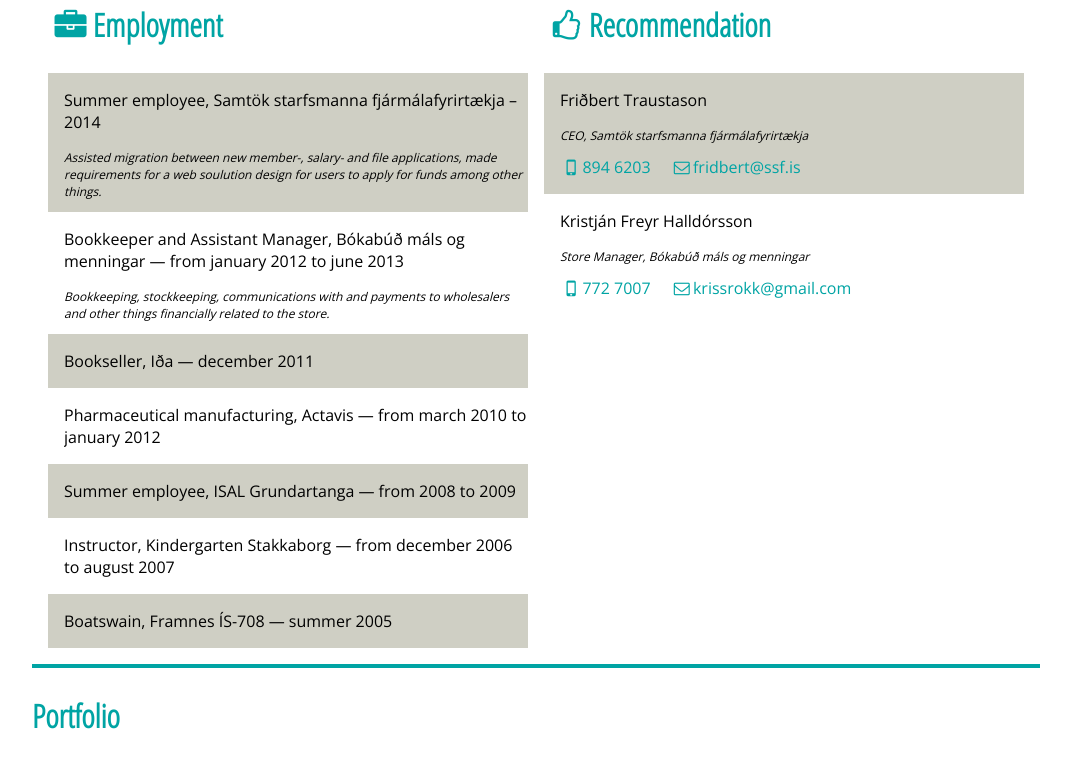
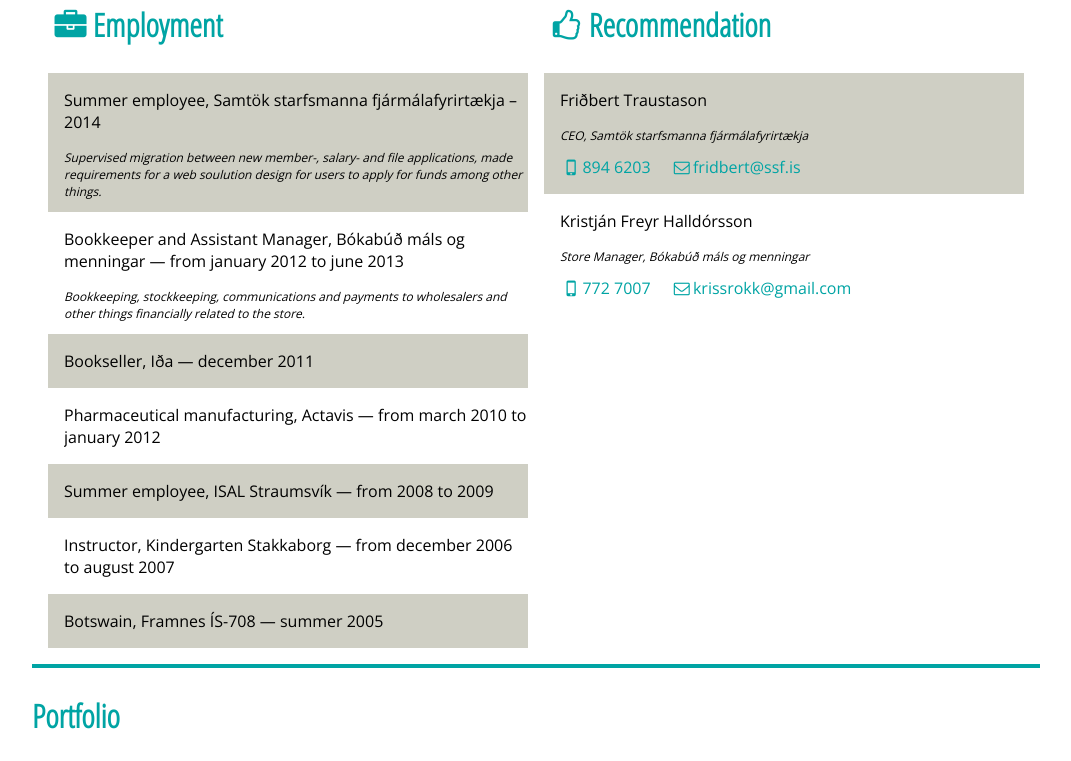
Before and after one commit to arniulfarsson/CV-old, a plain HTML site: page en/index.html in a window 1280 px wide. Shown: the part 1018-1779 px from the top of the page, without its empty margins (104-1175 px from the left). Drawn offline with nearby package versions, Linux system fonts and the light colour scheme.

Commit message:
various comments from Hilmar

```diff
--- a/en/index.html
+++ b/en/index.html
@@ -63,10 +63,10 @@
 					<ul>
 						<li>
 							<p>Summer employee,  Samtök starfsmanna fjármálafyrirtækja – 2014</p>
-							<p class='lysing'>Assisted migration between new member-, salary- and file applications, made requirements for a web soulution design for users to apply for funds among other things.</p></li>
+							<p class='lysing'>Supervised migration between new member-, salary- and file applications, made requirements for a web soulution design for users to apply for funds among other things.</p></li>
 						<li>
 							<p>Bookkeeper and Assistant Manager, Bókabúð máls og menningar — from january 2012 to june 2013</p>
-							<p class='lysing'>Bookkeeping, stockkeeping, communications with and payments to wholesalers and other things financially related to the store.</p></li>
+							<p class='lysing'>Bookkeeping, stockkeeping, communications and payments to wholesalers and other things financially related to the store.</p></li>
 						<li>
 							<p>Bookseller, Iða — december 2011</p>
 						</li>
@@ -74,13 +74,13 @@
 							<p>Pharmaceutical manufacturing, Actavis — from march 2010 to january 2012</p>
 						</li>
 						<li>
-							<p>Summer employee, ISAL Grundartanga — from 2008 to 2009</p>
+							<p>Summer employee, ISAL Straumsvík — from 2008 to 2009</p>
 						</li>
 						<li>
 							<p>Instructor, Kindergarten Stakkaborg — from december 2006 to august 2007</p>
 						</li>
 						<li>
-							<p>Boatswain, Framnes ÍS-708 — summer 2005</p>
+							<p>Botswain, Framnes ÍS-708 — summer 2005</p>
 						</li>
 					</ul>
 				</section>
```
Also changed, not shown: index.html (+2 -2 lines).
